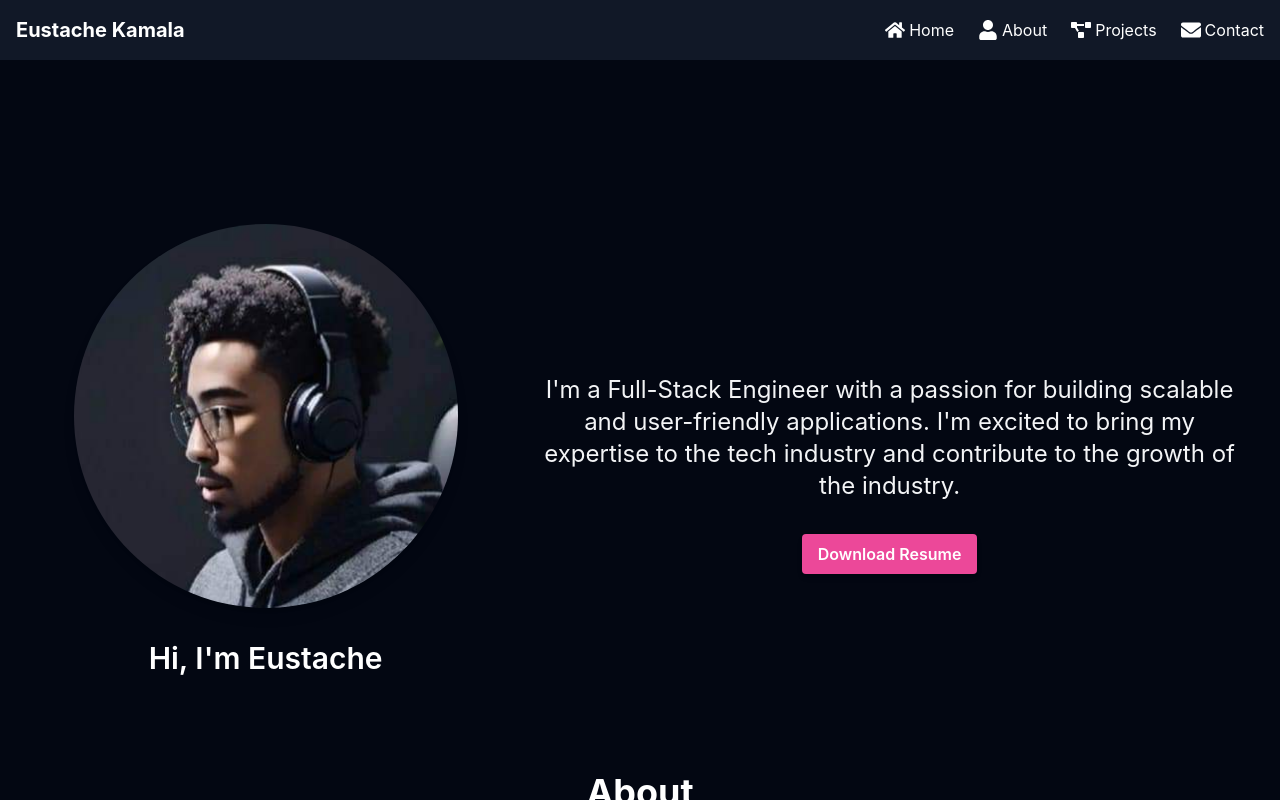
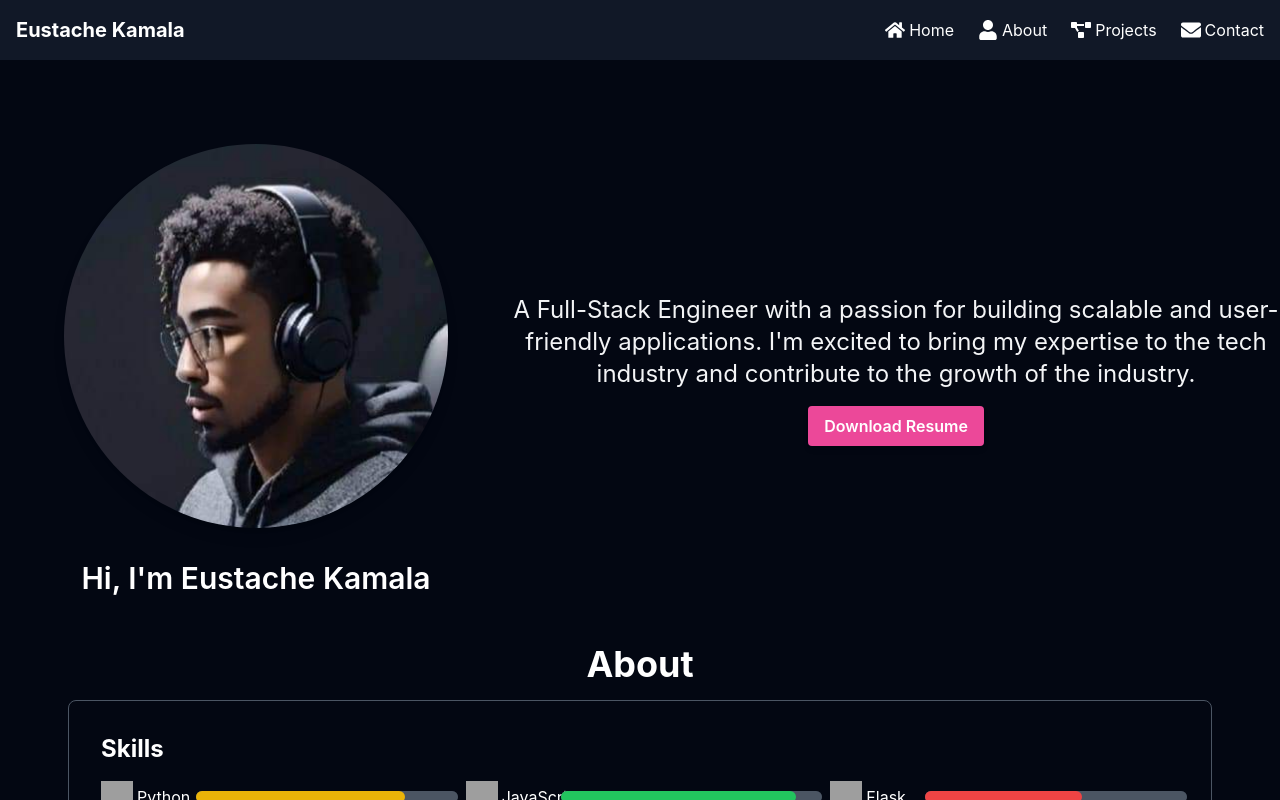
Before and after one commit to Eustachekamala/Portfolio-eustache, a React (Vite) app: page / in a window 1280 px wide. Shown: the top 800 px of the page. Built offline with nearby package versions, Linux system fonts and the light colour scheme; grey boxes are pictures that could not be loaded.

Commit message:
updated the margin between the section of the home page

```diff
--- a/src/App.css
+++ b/src/App.css
@@ -650,17 +650,9 @@ video {
   z-index: 50;
 }
 
-.m-10 {
-  margin: 2.5rem;
-}
-
 .mx-auto {
   margin-left: auto;
   margin-right: auto;
-}
-
-.mb-10 {
-  margin-bottom: 2.5rem;
 }
 
 .mb-2 {
@@ -683,20 +675,12 @@ video {
   margin-left: 0.25rem;
 }
 
-.mt-10 {
-  margin-top: 2.5rem;
-}
-
 .mt-2 {
   margin-top: 0.5rem;
 }
 
 .mt-4 {
   margin-top: 1rem;
-}
-
-.inline-block {
-  display: inline-block;
 }
 
 .flex {
@@ -719,6 +703,10 @@ video {
   height: 1.25rem;
 }
 
+.h-56 {
+  height: 14rem;
+}
+
 .h-6 {
   height: 1.5rem;
 }
@@ -731,20 +719,8 @@ video {
   height: auto;
 }
 
-.h-full {
-  height: 100%;
-}
-
 .h-screen {
   height: 100vh;
-}
-
-.h-56 {
-  height: 14rem;
-}
-
-.min-h-screen {
-  min-height: 100vh;
 }
 
 .w-1\/2 {
@@ -755,12 +731,12 @@ video {
   width: 91.666667%;
 }
 
-.w-32 {
-  width: 8rem;
+.w-5 {
+  width: 1.25rem;
 }
 
-.w-5 {
-  width: 1.25rem;
+.w-56 {
+  width: 14rem;
 }
 
 .w-6 {
@@ -773,30 +749,6 @@ video {
 
 .w-full {
   width: 100%;
-}
-
-.w-80 {
-  width: 20rem;
-}
-
-.w-9 {
-  width: 2.25rem;
-}
-
-.w-96 {
-  width: 24rem;
-}
-
-.w-56 {
-  width: 14rem;
-}
-
-.max-w-52 {
-  max-width: 13rem;
-}
-
-.max-w-96 {
-  max-width: 24rem;
 }
 
 .grow {
@@ -917,11 +869,6 @@ video {
   background-color: rgb(234 179 8 / var(--tw-bg-opacity));
 }
 
-.bg-gray-200 {
-  --tw-bg-opacity: 1;
-  background-color: rgb(229 231 235 / var(--tw-bg-opacity));
-}
-
 .p-4 {
   padding: 1rem;
 }
@@ -950,6 +897,11 @@ video {
   padding-bottom: 0.75rem;
 }
 
+.py-4 {
+  padding-top: 1rem;
+  padding-bottom: 1rem;
+}
+
 .py-6 {
   padding-top: 1.5rem;
   padding-bottom: 1.5rem;
@@ -960,57 +912,40 @@ video {
   padding-bottom: 2rem;
 }
 
-.py-4 {
-  padding-top: 1rem;
-  padding-bottom: 1rem;
+.pr-2 {
+  padding-right: 0.5rem;
 }
 
-.pb-16 {
-  padding-bottom: 4rem;
+.pt-16 {
+  padding-top: 4rem;
 }
 
-.pb-24 {
-  padding-bottom: 6rem;
+.pt-0 {
+  padding-top: 0px;
 }
 
-.pr-2 {
-  padding-right: 0.5rem;
+.pt-8 {
+  padding-top: 2rem;
+}
+
+.pt-20 {
+  padding-top: 5rem;
 }
 
 .pt-10 {
   padding-top: 2.5rem;
 }
 
-.pt-20 {
-  padding-top: 5rem;
+.pt-6 {
+  padding-top: 1.5rem;
 }
 
-.pt-24 {
-  padding-top: 6rem;
-}
-
-.pt-36 {
-  padding-top: 9rem;
-}
-
-.pt-16 {
-  padding-top: 4rem;
+.pt-4 {
+  padding-top: 1rem;
 }
 
 .text-center {
   text-align: center;
-}
-
-.text-justify {
-  text-align: justify;
-}
-
-.text-start {
-  text-align: start;
-}
-
-.font-sans {
-  font-family: ui-sans-serif, system-ui, sans-serif, "Apple Color Emoji", "Segoe UI Emoji", "Segoe UI Symbol", "Noto Color Emoji";
 }
 
 .text-2xl {
@@ -1018,14 +953,9 @@ video {
   line-height: 2rem;
 }
 
-.text-3xl {
-  font-size: 1.875rem;
-  line-height: 2.25rem;
-}
-
-.text-lg {
-  font-size: 1.125rem;
-  line-height: 1.75rem;
+.text-base {
+  font-size: 1rem;
+  line-height: 1.5rem;
 }
 
 .text-sm {
@@ -1043,22 +973,12 @@ video {
   line-height: 1rem;
 }
 
-.text-base {
-  font-size: 1rem;
-  line-height: 1.5rem;
-}
-
 .font-bold {
   font-weight: 700;
 }
 
 .font-semibold {
   font-weight: 600;
-}
-
-.text-blue-400 {
-  --tw-text-opacity: 1;
-  color: rgb(96 165 250 / var(--tw-text-opacity));
 }
 
 .text-gray-100 {
@@ -1166,19 +1086,14 @@ a {
     line-height: 2rem;
   }
 
+  .sm\:text-lg {
+    font-size: 1.125rem;
+    line-height: 1.75rem;
+  }
+
   .sm\:text-sm {
     font-size: 0.875rem;
     line-height: 1.25rem;
-  }
-
-  .sm\:text-xl {
-    font-size: 1.25rem;
-    line-height: 1.75rem;
-  }
-
-  .sm\:text-lg {
-    font-size: 1.125rem;
-    line-height: 1.75rem;
   }
 }
 
@@ -1223,13 +1138,26 @@ a {
     flex-direction: row;
   }
 
+  .md\:justify-center {
+    justify-content: center;
+  }
+
   .md\:py-8 {
     padding-top: 2rem;
     padding-bottom: 2rem;
   }
 
+  .md\:py-6 {
+    padding-top: 1.5rem;
+    padding-bottom: 1.5rem;
+  }
+
   .md\:pt-36 {
     padding-top: 9rem;
+  }
+
+  .md\:pt-10 {
+    padding-top: 2.5rem;
   }
 
   .md\:text-left {
--- a/src/pages/home.jsx
+++ b/src/pages/home.jsx
@@ -25,24 +25,24 @@ function Home() {
   return (
     <div className="relative bg-gray-950" ref={componentRef}>
       <Navbar />
-      <div className="flex flex-col md:flex-row w-full pt-20 p-4">
-        <div className="flex flex-col py-8 justify-center items-center bg-gray-950 text-center pt-16 md:pt-36 w-full md:w-2/5">
+      <div className="flex flex-col md:flex-row w-full">
+        <div className="flex flex-col  justify-center items-center bg-gray-950 text-center pt-20 md:pt-36 w-full md:w-2/5">
           <img
             src="eustache.jpg"
             alt="michel"
             className="w-56 h-56 md:w-96 md:h-96 rounded-full overflow-hidden shadow-lg"
           />
-          <p className="text-2xl md:text-3xl text-white font-semibold py-4 md:py-8">
-            Hi, I&apos;m Eustache
+          <p className="text-2xl md:text-3xl text-white font-semibold py-8">
+            Hi, I&apos;m Eustache Kamala
           </p>
         </div>
 
         <div
           id="welcome"
-          className="flex flex-col py-8 justify-center items-center bg-gray-950 text-center pt-16 md:pt-36 w-full md:w-3/5"
+          className="flex flex-col py-8 justify-center items-center bg-gray-950 text-center pt-4 md:pt-36 w-full md:w-3/5"
         >
-          <p className="text-base sm:text-lg md:text-2xl p-4 mb-4 text-gray-100 font-spaceGrotesk">
-            I&apos;m a Full-Stack Engineer with a passion for building scalable and user-friendly applications.
+          <p className="text-base sm:text-lg md:text-2xl mb-4 text-gray-100 font-spaceGrotesk">
+            A Full-Stack Engineer with a passion for building scalable and user-friendly applications.
             I&apos;m excited to bring my expertise to the tech industry and contribute to the growth of the industry.
           </p>
           <a
```
